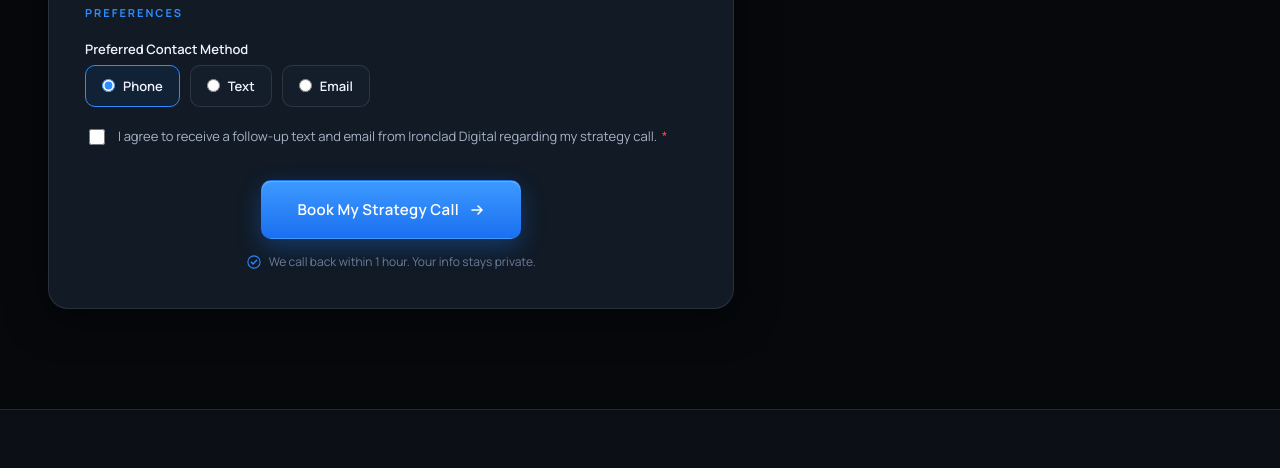
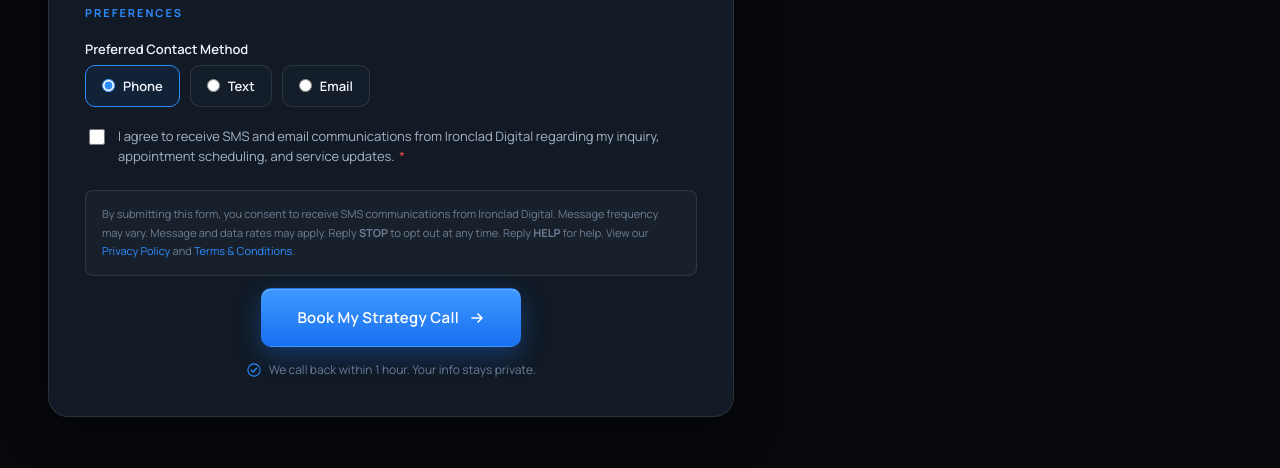
Before and after one commit to natejake935/ironclad-digital, a plain HTML site: page book.html in a window 1280 px wide. Shown: the part 1160-1628 px from the top of the page. Drawn offline with Linux system fonts and the light colour scheme.

Commit message:
Add A2P 10DLC SMS consent disclosure to booking form

```diff
--- a/book.html
+++ b/book.html
@@ -8,7 +8,7 @@
   <link rel="preconnect" href="https://fonts.googleapis.com" />
   <link rel="preconnect" href="https://fonts.gstatic.com" crossorigin />
   <link href="https://fonts.googleapis.com/css2?family=Manrope:wght@400;500;600;700;800&display=swap" rel="stylesheet" />
-  <link rel="stylesheet" href="styles.css?v=5" />
+  <link rel="stylesheet" href="styles.css?v=6" />
 </head>
 <body class="page-book">
 
@@ -176,9 +176,13 @@
 
             <label class="checkbox">
               <input type="checkbox" name="consent" required />
-              <span>I agree to receive a follow-up text and email from Ironclad Digital regarding my strategy call. <span class="req">*</span></span>
+              <span>I agree to receive SMS and email communications from Ironclad Digital regarding my inquiry, appointment scheduling, and service updates. <span class="req">*</span></span>
             </label>
           </fieldset>
+
+          <div class="book-form__sms-disclosure">
+            By submitting this form, you consent to receive SMS communications from Ironclad Digital. Message frequency may vary. Message and data rates may apply. Reply <strong>STOP</strong> to opt out at any time. Reply <strong>HELP</strong> for help. View our <a href="privacy-policy.html">Privacy Policy</a> and <a href="terms-and-conditions.html">Terms &amp; Conditions</a>.
+          </div>
 
           <div class="book-form__actions">
             <button type="submit" class="btn btn--primary btn--lg" id="bookSubmit">
--- a/styles.css
+++ b/styles.css
@@ -1345,6 +1345,22 @@ button{font-family:inherit;cursor:pointer;border:0;background:none;color:inherit
   white-space:nowrap;border:0;padding:0;margin:-1px;
 }
 
+.book-form__sms-disclosure{
+  font-size:11px;
+  color:var(--text-dim);
+  line-height:1.7;
+  padding:14px 16px;
+  background:rgba(255,255,255,.03);
+  border:1px solid var(--border);
+  border-radius:8px;
+  margin-bottom:4px;
+}
+.book-form__sms-disclosure a{
+  color:var(--blue-soft);
+  text-decoration:none;
+}
+.book-form__sms-disclosure a:hover{text-decoration:underline}
+
 .book-form__actions{
   display:flex;
   flex-direction:column;
```
Also changed, not shown: index.html (+1 -1 lines), privacy-policy.html (+1 -1 lines), terms-and-conditions.html (+1 -1 lines).
